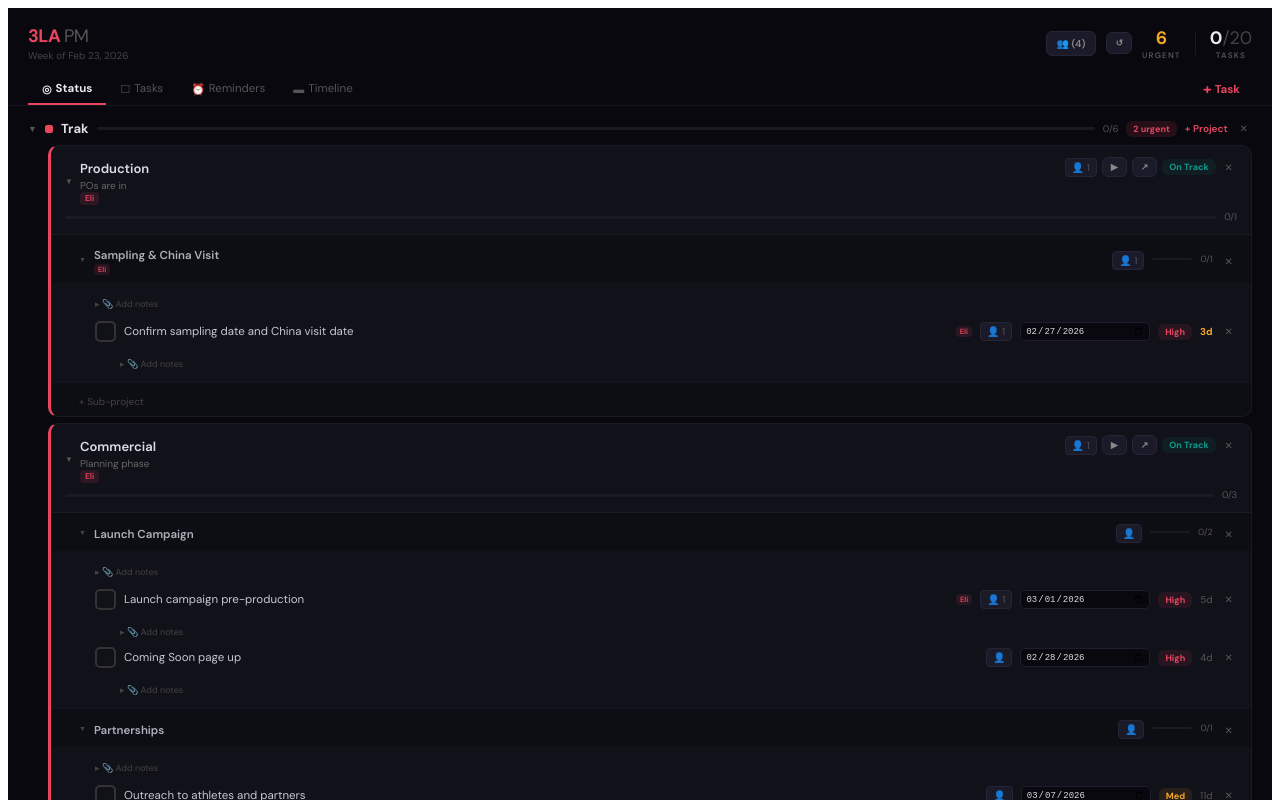
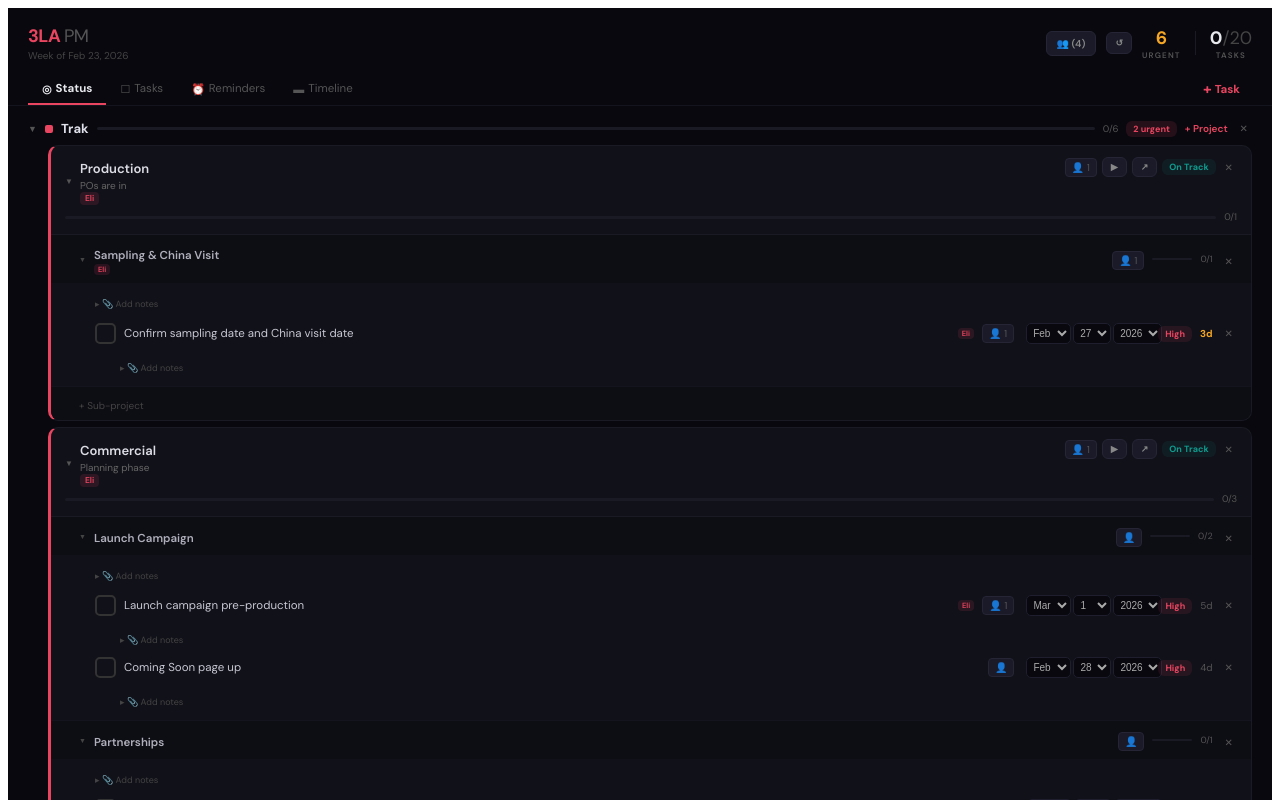
Before and after one commit to eli3la/3LA_PM, a React (Vite) app: page / in a window 1280 px wide. Shown: the top 800 px of the page. Built offline with nearby package versions, Linux system fonts and the light colour scheme.

Commit message:
Add files via upload

```diff
--- a/App.jsx
+++ b/App.jsx
@@ -24,8 +24,19 @@ const Br=({p,color:c,h=3})=><div style={{flex:1,height:h,background:css.bdr,bord
 const Du=({due:d,done})=>{if(done)return <span style={{fontSize:10,color:"#444"}}>Done</span>;const v=du(d);return <span style={{fontSize:10,color:v<0?"#e94560":v<=3?"#f5a623":"#555",fontWeight:v<=3?650:400}}>{v<0?Math.abs(v)+"d late":v===0?"Today":v+"d"}</span>};
 const Bt=({children,accent:a,onClick,sx})=><div onClick={onClick} style={{display:"inline-flex",alignItems:"center",gap:4,padding:"5px 10px",background:a?a+"18":"#1a1a28",border:`1px solid ${a?a+"30":"#252536"}`,borderRadius:6,cursor:"pointer",fontSize:10,color:a||"#888",fontWeight:600,...sx}}>{children}</div>;
 const vd=v=>v&&/^\d{4}-\d{2}-\d{2}$/.test(v)&&parseInt(v.slice(0,4))>1999;
+function DatePick({value:val,onChange,style:sx}){
+  const[y,m,d]=val?val.split("-").map(Number):[2026,3,1];
+  const up=(ny,nm,nd)=>{const v=`${ny}-${String(nm).padStart(2,"0")}-${String(nd).padStart(2,"0")}`;if(vd(v))onChange({target:{value:v}})};
+  const ds=Array.from({length:31},(_,i)=>i+1);const ms=[{v:1,l:"Jan"},{v:2,l:"Feb"},{v:3,l:"Mar"},{v:4,l:"Apr"},{v:5,l:"May"},{v:6,l:"Jun"},{v:7,l:"Jul"},{v:8,l:"Aug"},{v:9,l:"Sep"},{v:10,l:"Oct"},{v:11,l:"Nov"},{v:12,l:"Dec"}];const ys=[2025,2026,2027,2028];
+  const ss={background:css.bg,border:"1px solid #1e1e2e",borderRadius:5,color:"#aaa",fontSize:10,padding:"3px 2px",outline:"none"};
+  return <div style={{display:"inline-flex",gap:2,alignItems:"center",...sx}}>
+    <select value={m} onChange={e=>up(y,+e.target.value,d)} style={ss}>{ms.map(x=><option key={x.v} value={x.v}>{x.l}</option>)}</select>
+    <select value={d} onChange={e=>up(y,m,+e.target.value)} style={ss}>{ds.map(x=><option key={x} value={x}>{x}</option>)}</select>
+    <select value={y} onChange={e=>up(+e.target.value,m,d)} style={ss}>{ys.map(x=><option key={x} value={x}>{x}</option>)}</select>
+  </div>
+}
 const In=({style:sx,onChange:oc,type:tp,...r})=>{
-  if(tp==="date"){const{value:val,...rest}=r;return <input {...rest} type="date" defaultValue={val} key={val} onBlur={e=>{if(vd(e.target.value)&&oc)oc(e)}} style={{background:css.bg,border:"1px solid #1e1e2e",borderRadius:5,padding:"6px 9px",color:"#ddd",fontSize:11,outline:"none",...sx}}/>}
+  if(tp==="date")return <DatePick value={r.value} onChange={oc} style={sx}/>;
   return <input {...r} type={tp} onChange={oc} style={{background:css.bg,border:"1px solid #1e1e2e",borderRadius:5,padding:"6px 9px",color:"#ddd",fontSize:11,outline:"none",...sx}}/>
 };
 const Se=({children,...r})=><select {...r} style={{background:css.bg,border:"1px solid #1e1e2e",borderRadius:5,padding:"6px 7px",color:"#aaa",fontSize:10}}>{children}</select>;
```
